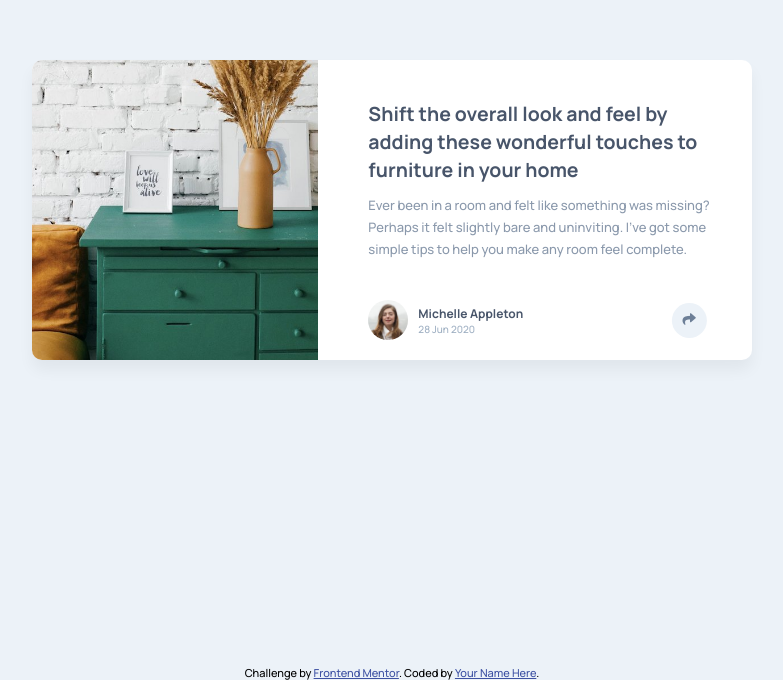
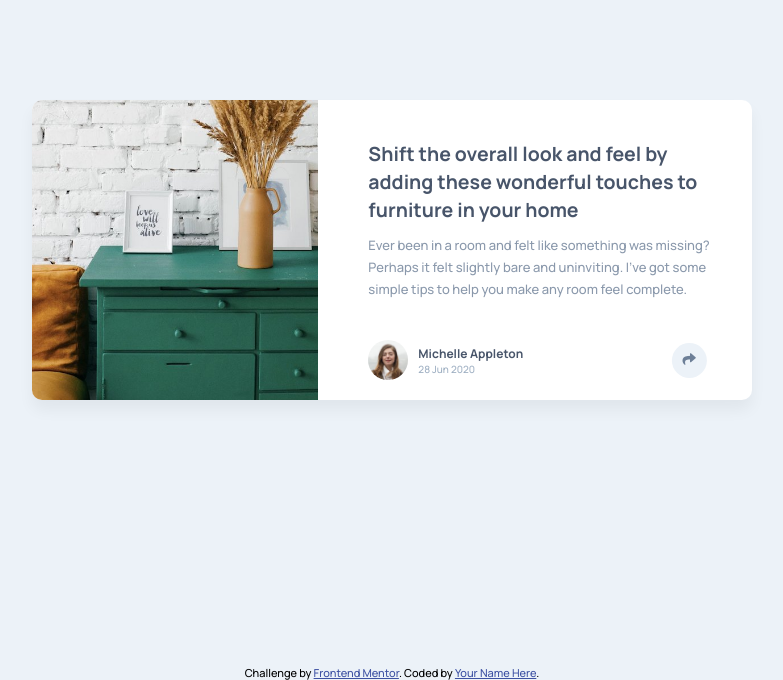
Before and after one commit to Dirtsam/-Article-preview-component, a plain HTML site: page index.html in a window 1280 px wide. Shown: the part 120-800 px from the top of the page, without its empty margins (248-1031 px from the left). Drawn offline with Linux system fonts and the light colour scheme.

Commit message:
Update style.css

```diff
--- a/style.css
+++ b/style.css
@@ -56,7 +56,7 @@ img {
   } */
   .container {
     width: min(80%, 720px);
-    margin-top: 180px;
+    margin-top: 220px;
   }
   .split {
     flex-direction: row;
```
